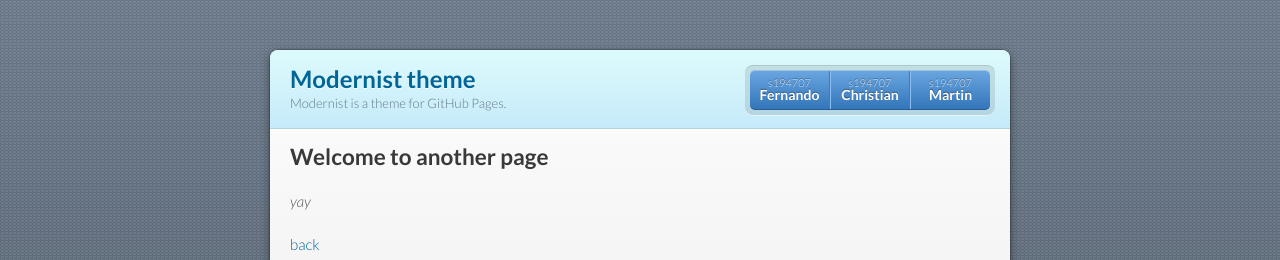
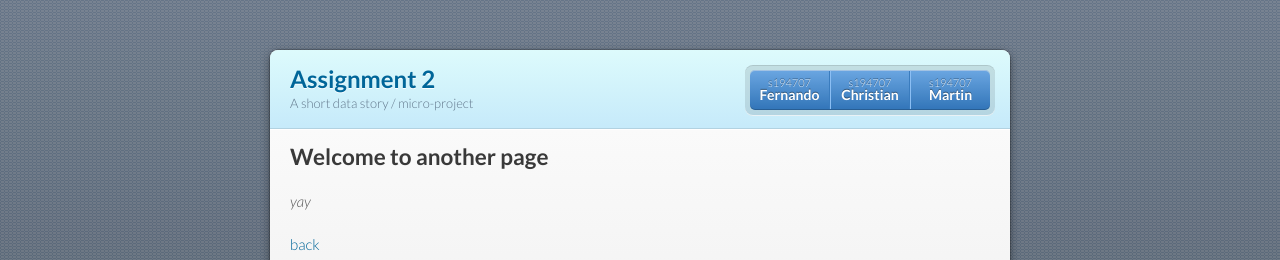
Before and after one commit to kocation/kocation.github.io, a Jekyll site: the page built from another-page.md, in a window 1280 px wide. Shown: the top 260 px of the page. Built offline with Jekyll 4.4.1, drawn with Linux system fonts in a browser that asks for light colours; our own code applies the rules of GitHub Pages for plain Markdown files.

Commit message:
Update _config.yml

```diff
--- a/_config.yml
+++ b/_config.yml
@@ -1,5 +1,5 @@
-title: Modernist theme
-description: Modernist is a theme for GitHub Pages.
+title: Assignment 2
+description: A short data story / micro-project
 url: "kocation.github.io"
 show_downloads: true
 google_analytics:
```
